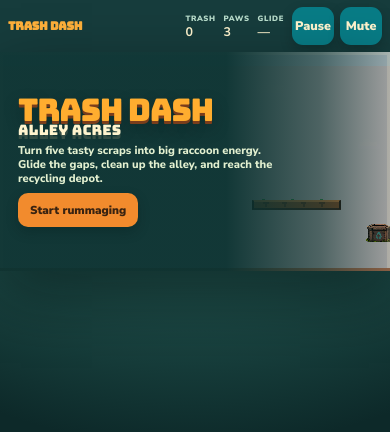
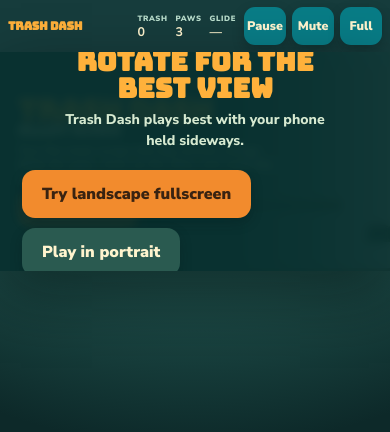
Before and after one commit to jschmittler/trash-dash-alley-acres, a Next.js app: page / in a window 390 px wide. Shown: the top 432 px of the page. Built offline with nearby package versions, Linux system fonts and the light colour scheme.

Commit message:
Add mobile viewport and fullscreen foundation

```diff
--- a/app/globals.css
+++ b/app/globals.css
@@ -11,6 +11,10 @@
   --teal-dark: #07515b;
   --danger: #c84f3c;
   --panel: #163c3c;
+  --safe-top: env(safe-area-inset-top, 0px);
+  --safe-right: env(safe-area-inset-right, 0px);
+  --safe-bottom: env(safe-area-inset-bottom, 0px);
+  --safe-left: env(safe-area-inset-left, 0px);
 }
 
 * {
@@ -37,7 +41,11 @@
   min-height: 100svh;
   display: grid;
   place-items: center;
-  padding: clamp(8px, 1.6vw, 24px);
+  padding:
+    max(clamp(8px, 1.6vw, 24px), var(--safe-top))
+    max(clamp(8px, 1.6vw, 24px), var(--safe-right))
+    max(clamp(8px, 1.6vw, 24px), var(--safe-bottom))
+    max(clamp(8px, 1.6vw, 24px), var(--safe-left));
   overflow: hidden;
   background:
     radial-gradient(circle at 50% -15%, #2d6f67 0 26%, transparent 58%),
@@ -48,6 +56,27 @@
   width: min(100%, 1280px);
   display: grid;
   gap: 10px;
+}
+
+.game-cabinet:fullscreen {
+  width: 100%;
+  max-width: none;
+  height: 100%;
+  grid-template-rows: auto minmax(0, 1fr);
+  align-content: center;
+  padding:
+    max(8px, var(--safe-top))
+    max(8px, var(--safe-right))
+    max(8px, var(--safe-bottom))
+    max(8px, var(--safe-left));
+  background: #0d2929;
+}
+
+.game-cabinet:fullscreen .game-stage {
+  width: min(100%, calc((100dvh - 88px) * 16 / 9));
+  max-height: none;
+  align-self: center;
+  justify-self: center;
 }
 
 .hud {
@@ -302,6 +331,44 @@
   display: none;
 }
 
+.orientation-prompt {
+  position: absolute;
+  inset: 0;
+  z-index: 20;
+  display: grid;
+  place-content: center;
+  justify-items: center;
+  gap: 18px;
+  padding:
+    max(22px, var(--safe-top))
+    max(22px, var(--safe-right))
+    max(22px, var(--safe-bottom))
+    max(22px, var(--safe-left));
+  color: var(--cream);
+  text-align: center;
+  background: rgb(9 49 48 / 94%);
+  backdrop-filter: blur(5px);
+}
+
+.orientation-copy {
+  display: grid;
+  gap: 7px;
+  max-width: 30ch;
+}
+
+.orientation-copy strong {
+  color: #ffb13b;
+  font-family: var(--font-display), sans-serif;
+  font-size: clamp(1.3rem, 7vw, 2.2rem);
+  line-height: 1;
+}
+
+.orientation-copy span {
+  color: #d7ead1;
+  font-size: 0.88rem;
+  font-weight: 800;
+}
+
 .touch-cluster {
   display: flex;
   align-items: end;
@@ -369,7 +436,11 @@
     min-height: 50px;
     grid-template-columns: 1fr repeat(3, auto) auto;
     border-radius: 0;
-    padding: 7px 8px;
+    padding:
+      max(7px, var(--safe-top))
+      max(8px, var(--safe-right))
+      7px
+      max(8px, var(--safe-left));
   }
 
   .brand-lockup span,
@@ -396,8 +467,9 @@
   }
 
   .game-stage.is-playing {
-    height: calc(100svh - 50px);
-    min-height: 470px;
+    height: calc(100svh - 50px - var(--safe-top) - var(--safe-bottom));
+    height: calc(100dvh - 50px - var(--safe-top) - var(--safe-bottom));
+    min-height: 0;
     aspect-ratio: auto;
     background: #153f3d;
   }
@@ -446,7 +518,11 @@
 
   .touch-controls {
     display: flex;
-    inset: auto 12px 16px;
+    inset:
+      auto
+      max(12px, var(--safe-right))
+      max(16px, var(--safe-bottom))
+      max(12px, var(--safe-left));
   }
 
   .touch-deck-hint {
@@ -493,6 +569,66 @@
   }
 }
 
+@media (hover: none) and (pointer: coarse) and (orientation: landscape) {
+  .game-page {
+    min-height: 100svh;
+    min-height: 100dvh;
+    padding: 0;
+  }
+
+  .game-cabinet,
+  .game-cabinet:fullscreen {
+    width: 100%;
+    height: 100svh;
+    height: 100dvh;
+    grid-template-rows: auto minmax(0, 1fr);
+    gap: 0;
+    padding: 0;
+  }
+
+  .hud {
+    min-height: 46px;
+    border-radius: 0;
+    padding:
+      max(5px, var(--safe-top))
+      max(8px, var(--safe-right))
+      5px
+      max(8px, var(--safe-left));
+  }
+
+  .game-stage,
+  .game-stage.is-playing,
+  .game-cabinet:fullscreen .game-stage {
+    width: min(100%, calc((100dvh - 46px - var(--safe-top) - var(--safe-bottom)) * 16 / 9));
+    height: auto;
+    max-height: calc(100dvh - 46px - var(--safe-top) - var(--safe-bottom));
+    min-height: 0;
+    align-self: start;
+    justify-self: center;
+    aspect-ratio: 16 / 9;
+    border-radius: 0;
+  }
+
+  .game-stage.is-playing .game-canvas {
+    inset: 0;
+    width: 100%;
+    height: 100%;
+    aspect-ratio: 16 / 9;
+  }
+
+  .touch-controls {
+    inset:
+      auto
+      max(12px, var(--safe-right))
+      max(10px, var(--safe-bottom))
+      max(12px, var(--safe-left));
+  }
+
+  .touch-deck-hint {
+    display: none;
+  }
+}
+
 @media (prefers-reduced-motion: reduce) {
   *,
   *::before,
--- /dev/null
+++ b/app/mobile-experience.mjs
@@ -0,0 +1,63 @@
+export const browserExperienceQueries = {
+  touchFirst: "(hover: none), (pointer: coarse)",
+  portrait: "(orientation: portrait)",
+};
+
+export function readBrowserExperience(browserWindow, browserDocument) {
+  return {
+    touchFirst: browserWindow.matchMedia(browserExperienceQueries.touchFirst).matches,
+    portrait: browserWindow.matchMedia(browserExperienceQueries.portrait).matches,
+    fullscreen: Boolean(browserDocument.fullscreenElement),
+    fullscreenSupported: typeof browserDocument.documentElement?.requestFullscreen === "function",
+  };
+}
+
+export function subscribeBrowserExperience(browserWindow, browserDocument, onChange) {
+  const touchQuery = browserWindow.matchMedia(browserExperienceQueries.touchFirst);
+  const portraitQuery = browserWindow.matchMedia(browserExperienceQueries.portrait);
+  const visualViewport = browserWindow.visualViewport;
+
+  touchQuery.addEventListener("change", onChange);
+  portraitQuery.addEventListener("change", onChange);
+  browserWindow.addEventListener("resize", onChange);
+  browserWindow.addEventListener("orientationchange", onChange);
+  visualViewport?.addEventListener("resize", onChange);
+  browserDocument.addEventListener("fullscreenchange", onChange);
+
+  return () => {
+    touchQuery.removeEventListener("change", onChange);
+    portraitQuery.removeEventListener("change", onChange);
+    browserWindow.removeEventListener("resize", onChange);
+    browserWindow.removeEventListener("orientationchange", onChange);
+    visualViewport?.removeEventListener("resize", onChange);
+    browserDocument.removeEventListener("fullscreenchange", onChange);
+  };
+}
+
+export function clearInputState(heldKeys, pressedKeys) {
+  heldKeys.clear();
+  pressedKeys.clear();
+}
+
+export async function toggleGameFullscreen(target, browserDocument, orientation) {
+  try {
+    if (browserDocument.fullscreenElement) {
+      if (typeof browserDocument.exitFullscreen !== "function") return "unsupported";
+      await browserDocument.exitFullscreen();
+      return "exited";
+    }
+
+    if (!target || typeof target.requestFullscreen !== "function") return "unsupported";
+    await target.requestFullscreen();
+
+    try {
+      await orientation?.lock?.("landscape");
+    } catch {
+      // Orientation locking is optional and unsupported in several mobile browsers.
+    }
+
+    return "entered";
+  } catch {
+    return "failed";
+  }
+}
--- a/app/trash-dash-game.tsx
+++ b/app/trash-dash-game.tsx
@@ -1,6 +1,12 @@
 "use client";
 
 import { useCallback, useEffect, useRef, useState } from "react";
+import {
+  clearInputState,
+  readBrowserExperience,
+  subscribeBrowserExperience,
+  toggleGameFullscreen,
+} from "./mobile-experience.mjs";
 
 type Screen = "title" | "playing" | "paused" | "gameover" | "won";
 type Frame = readonly [number, number, number, number];
@@ -85,6 +91,12 @@
 const WORLD_WIDTH = 6600;
 const MOTION_CELL = 192;
 const ASSET_CELL = 256;
+const INITIAL_BROWSER_EXPERIENCE = {
+  touchFirst: false,
+  portrait: false,
+  fullscreen: false,
+  fullscreenSupported: false,
+};
 
 const assetUrl = (path: string) => `${import.meta.env.BASE_URL}${path.replace(/^\/+/, "")}`;
 
@@ -392,6 +404,7 @@
 };
 
 export function TrashDashGame() {
+  const cabinetRef = useRef<HTMLElement>(null);
   const canvasRef = useRef<HTMLCanvasElement>(null);
   const atlasRef = useRef<HTMLImageElement | null>(null);
   const playerMotionRef = useRef<HTMLImageElement | null>(null);
@@ -413,9 +426,13 @@
   const mutedRef = useRef(false);
   const lastFrameRef = useRef(0);
   const hudTickRef = useRef(0);
+  const fullscreenPendingRef = useRef(false);
+  const browserExperienceRef = useRef(INITIAL_BROWSER_EXPERIENCE);
   const [screen, setScreen] = useState<Screen>("title");
   const [loaded, setLoaded] = useState(false);
   const [muted, setMuted] = useState(false);
+  const [portraitDismissed, setPortraitDismissed] = useState(false);
+  const [browserExperience, setBrowserExperience] = useState(INITIAL_BROWSER_EXPERIENCE);
   const [hud, setHud] = useState({ trash: 0, score: 0, lives: 3, time: 0, glider: 0 });
   const [best, setBest] = useState({ score: 0, time: 0 });
 
@@ -423,6 +440,15 @@
     screenRef.current = next;
     setScreen(next);
   }, []);
+
+  const clearHeldInput = useCallback(() => {
+    clearInputState(keysRef.current, pressedRef.current);
+  }, []);
+
+  const interruptGame = useCallback(() => {
+    clearHeldInput();
+    if (screenRef.current === "playing") changeScreen("paused");
+  }, [changeScreen, clearHeldInput]);
 
   const tone = useCallback((frequency: number, duration = 0.08, type: OscillatorType = "square") => {
     if (mutedRef.current) return;
@@ -494,6 +520,16 @@
     }
   }, []);
 
+  const handleFullscreen = useCallback(async () => {
+    if (fullscreenPendingRef.current) return;
+    fullscreenPendingRef.current = true;
+    await toggleGameFullscreen(cabinetRef.current, document, window.screen.orientation);
+    fullscreenPendingRef.current = false;
+    const next = readBrowserExperience(window, document);
+    browserExperienceRef.current = next;
+    setBrowserExperience(next);
+  }, []);
+
   useEffect(() => {
     const storedScore = Number(window.localStorage.getItem("trash-dash-high-score") ?? 0);
     const storedTime = Number(window.localStorage.getItem("trash-dash-best-time") ?? 0);
@@ -548,6 +584,32 @@
   }, []);
 
   useEffect(() => {
+    let initialized = false;
+    let cancelled = false;
+
+    const syncBrowserExperience = () => {
+      if (cancelled) return;
+      const previous = browserExperienceRef.current;
+      const next = readBrowserExperience(window, document);
+      browserExperienceRef.current = next;
+      setBrowserExperience(next);
+
+      if (initialized && (previous.portrait !== next.portrait || (previous.fullscreen && !next.fullscreen))) {
+        interruptGame();
+      }
+      initialized = true;
+    };
+
+    const unsubscribe = subscribeBrowserExperience(window, document, syncBrowserExperience);
+    window.queueMicrotask(syncBrowserExperience);
+
+    return () => {
+      cancelled = true;
+      unsubscribe();
+    };
+  }, [interruptGame]);
+
+  useEffect(() => {
     const handled = new Set([
       "ArrowLeft",
       "ArrowRight",
@@ -578,20 +640,23 @@
       if (event.code === "KeyM") toggleMute();
     };
     const onKeyUp = (event: KeyboardEvent) => keysRef.current.delete(event.code);
-    const onBlur = () => {
-      keysRef.current.clear();
-      if (screenRef.current === "playing") changeScreen("paused");
+    const onBlur = () => interruptGame();
+    const onVisibilityChange = () => {
+      if (document.visibilityState === "hidden") interruptGame();
     };
 
     window.addEventListener("keydown", onKeyDown);
     window.addEventListener("keyup", onKeyUp);
     window.addEventListener("blur", onBlur);
+    document.addEventListener("visibilitychange", onVisibilityChange);
     return () => {
       window.removeEventListener("keydown", onKeyDown);
       window.removeEventListener("keyup", onKeyUp);
       window.removeEventListener("blur", onBlur);
+      document.removeEventListener("visibilitychange", onVisibilityChange);
+      clearHeldInput();
     };
-  }, [changeScreen, startGame, toggleMute, togglePause]);
+  }, [clearHeldInput, interruptGame, startGame, toggleMute, togglePause]);
 
   useEffect(() => {
     let animationFrame = 0;
@@ -1320,11 +1385,22 @@
       event.currentTarget.classList.remove("is-pressed");
       setTouchKey(code, false);
     },
+    onLostPointerCapture: (event: React.PointerEvent<HTMLButtonElement>) => {
+      event.currentTarget.classList.remove("is-pressed");
+      setTouchKey(code, false);
+    },
+    onContextMenu: (event: React.MouseEvent<HTMLButtonElement>) => event.preventDefault(),
   });
+
+  const showOrientationPrompt =
+    browserExperience.touchFirst &&
+    browserExperience.portrait &&
+    !portraitDismissed &&
+    (screen === "title" || screen === "playing");
 
   return (
     <main className="game-page">
-      <section className="game-cabinet" aria-label="Trash Dash: Alley Acres browser game">
+      <section ref={cabinetRef} className="game-cabinet" aria-label="Trash Dash: Alley Acres browser game">
         <div className="hud">
           <div className="brand-lockup">
             <strong>Trash Dash</strong>
@@ -1338,6 +1414,16 @@
           <div className="hud-actions">
             <button className="icon-button" type="button" onClick={togglePause} aria-label={screen === "paused" ? "Resume game" : "Pause game"}>Pause</button>
             <button className="icon-button" type="button" onClick={toggleMute} aria-label={muted ? "Unmute sound" : "Mute sound"}>{muted ? "Sound" : "Mute"}</button>
+            {browserExperience.fullscreenSupported && (
+              <button
+                className="icon-button fullscreen-button"
+                type="button"
+                onClick={handleFullscreen}
+                aria-label={browserExperience.fullscreen ? "Exit fullscreen" : "Enter fullscreen"}
+              >
+                {browserExperience.fullscreen ? "Exit" : "Full"}
+              </button>
+            )}
           </div>
         </div>
 
@@ -1351,6 +1437,25 @@
           />
           {!loaded && <div className="load-status" role="status">Loading raccoon sprites…</div>}
           {overlay}
+
+          {showOrientationPrompt && (
+            <div className="orientation-prompt" role="dialog" aria-labelledby="orientation-title">
+              <div className="orientation-copy">
+                <strong id="orientation-title">Rotate for the best view</strong>
+                <span>Trash Dash plays best with your phone held sideways.</span>
+              </div>
+              <div className="button-row">
+                {browserExperience.fullscreenSupported && (
+                  <button className="primary-button" type="button" onClick={handleFullscreen}>
+                    Try landscape fullscreen
+                  </button>
+                )}
+                <button className="secondary-button" type="button" onClick={() => setPortraitDismissed(true)}>
+                  Play in portrait
+                </button>
+              </div>
+            </div>
+          )}
 
           {screen === "playing" && (
             <>
--- a/package.json
+++ b/package.json
@@ -10,9 +10,9 @@
     "build": "WRANGLER_LOG_PATH=.wrangler/wrangler.log vinext build",
     "build:pages": "vite build --config vite.pages.config.ts",
     "start": "WRANGLER_LOG_PATH=.wrangler/wrangler.log vinext start",
-    "test": "npm run build && node --test tests/rendered-html.test.mjs",
+    "test": "npm run build && node --test tests/rendered-html.test.mjs tests/mobile-experience.test.mjs",
     "test:pages": "node --test tests/pages-build.test.mjs",
-    "lint": "eslint . --ignore-pattern dist --ignore-pattern .next",
+    "lint": "eslint . --ignore-pattern dist --ignore-pattern dist-pages --ignore-pattern .next",
     "db:generate": "drizzle-kit generate"
   },
   "dependencies": {
```
Also changed, not shown: 2 other files (tests, documents, lock files or other folders).
